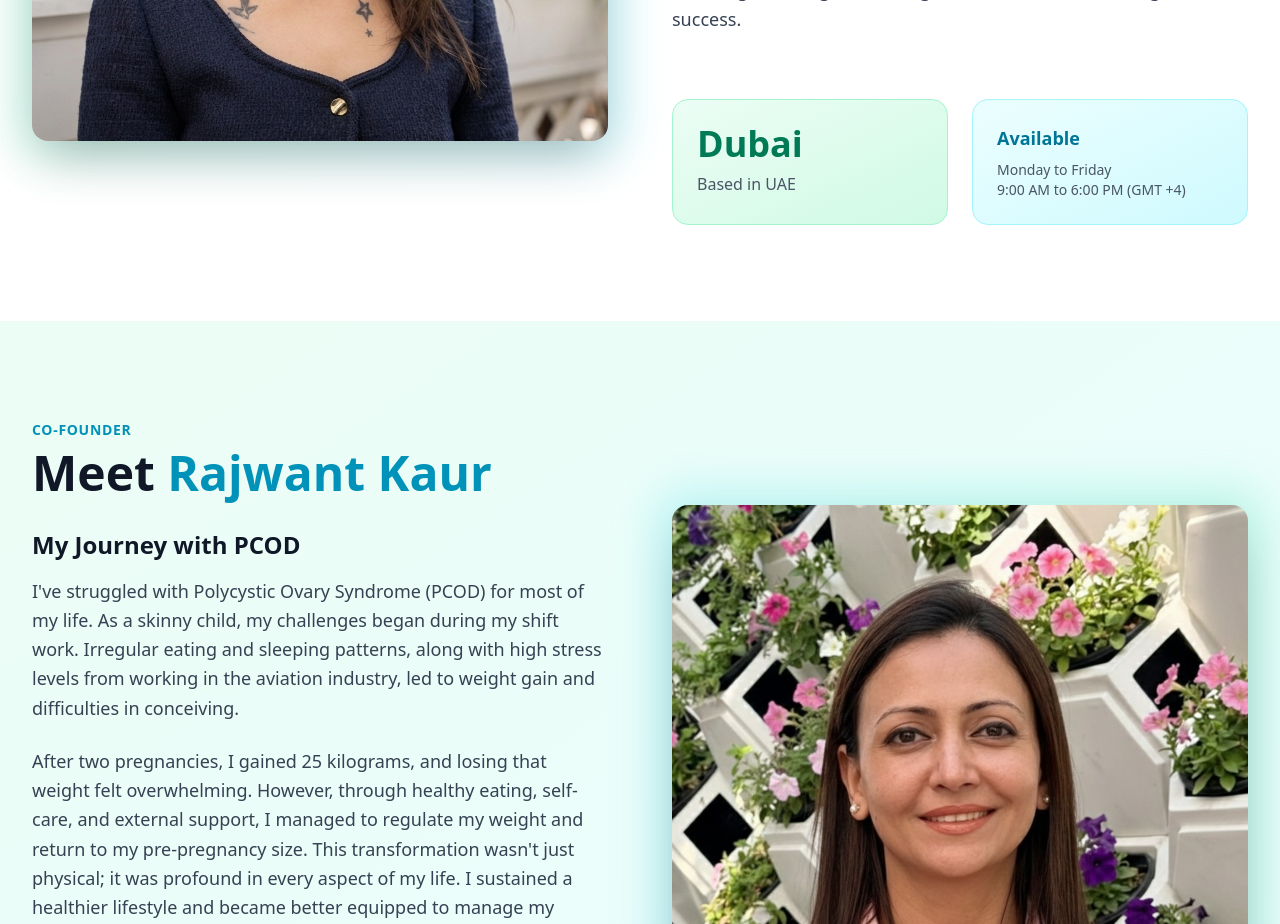
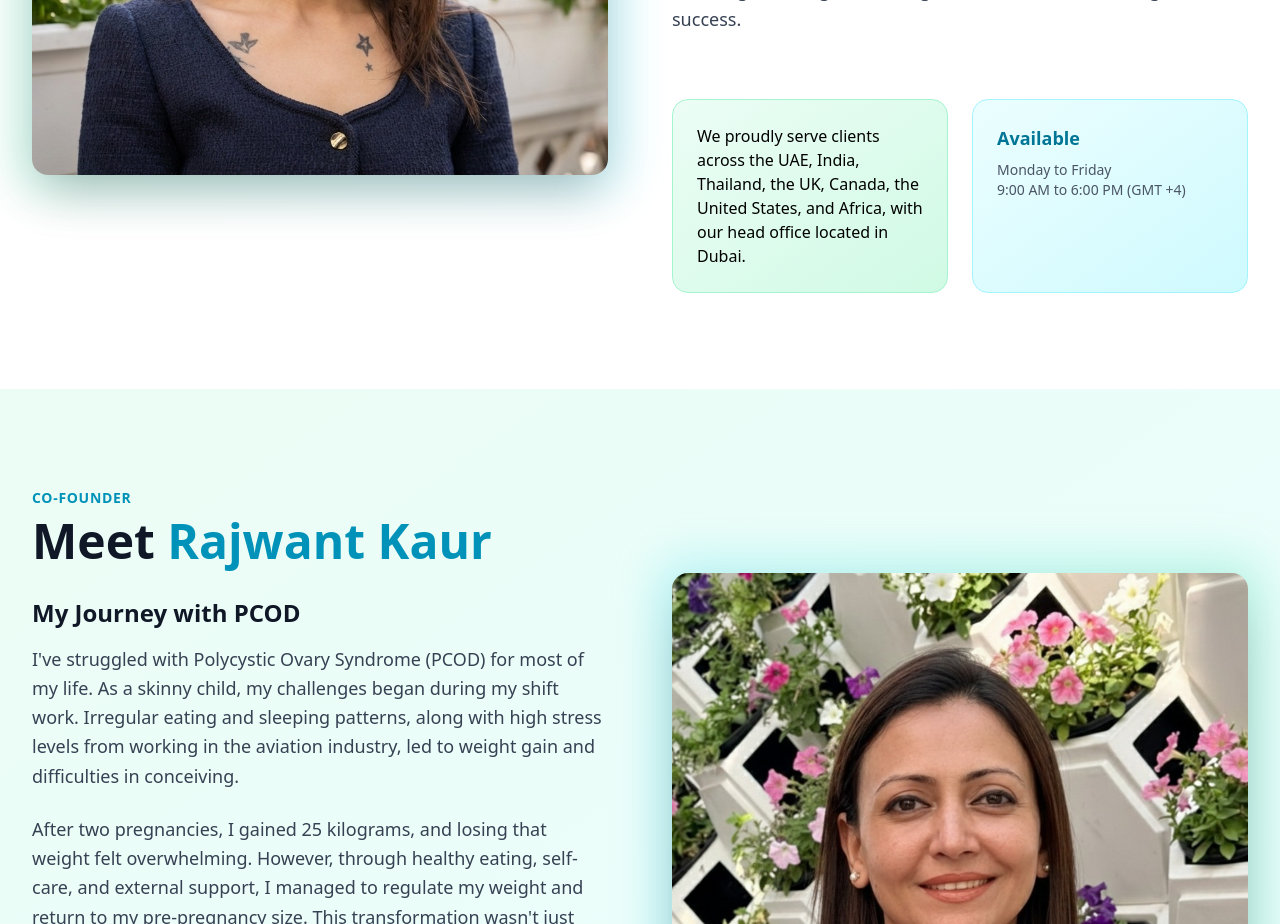
Before and after one commit to AmanMishra0987/nutri, a React (Vite) app: page / in a window 1280 px wide. Shown: the part 1320-2244 px from the top of the page. Built offline with nearby package versions, Linux system fonts and the light colour scheme.

Commit message:
Update Home.jsx

```diff
--- a/src/pages/Home.jsx
+++ b/src/pages/Home.jsx
@@ -353,8 +353,7 @@ function Home() {
 
               <div className="grid grid-cols-2 gap-6 pt-8">
                 <div className="p-6 bg-gradient-to-br from-emerald-50 to-emerald-100 rounded-2xl border border-emerald-200">
-                  <div className="text-4xl font-bold text-emerald-700 mb-2">Dubai</div>
-                  <div className="text-gray-600 font-medium">Based in UAE</div>
+                  <p>We proudly serve clients across the UAE, India, Thailand, the UK, Canada, the United States, and Africa, with our head office located in Dubai.</p>
                 </div>
                 <div className="p-6 bg-gradient-to-br from-cyan-50 to-cyan-100 rounded-2xl border border-cyan-200">
                   <div className="text-lg font-bold text-cyan-700 mb-2 white-space: nowrap;">Available </div>
```
